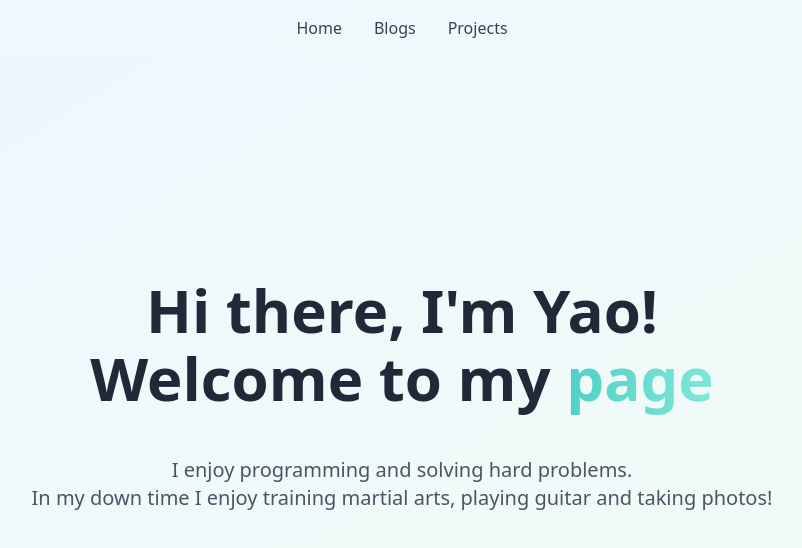
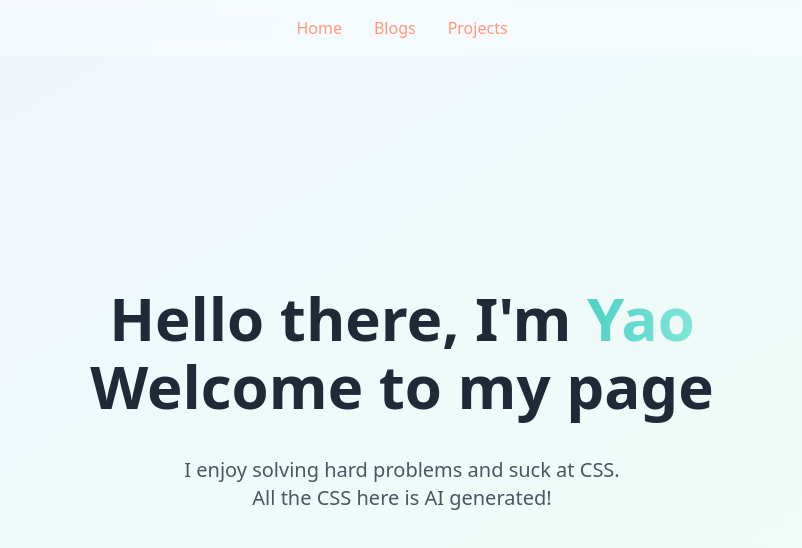
Before and after one commit to YaoKePro/yaoke, a SvelteKit app: page / in a window 1280 px wide. Shown: the top 548 px of the page, without its empty margins (238-1040 px from the left). Built offline with nearby package versions, Linux system fonts and the light colour scheme.

Commit message:
added first blog

```diff
--- a/package.json
+++ b/package.json
@@ -8,6 +8,9 @@
 		"build": "vite build",
 		"preview": "vite preview",
 		"prepare": "svelte-kit sync || echo ''"
+	},
+	"dependencies": {
+		"shiki": "^2.1.0"
 	},
 	"devDependencies": {
 		"@sveltejs/adapter-auto": "^4.0.0",
--- /dev/null
+++ b/src/content/blogs/Talent.svelte
@@ -0,0 +1,20 @@
+<script>
+  let talented = $state(true);
+</script>
+
+<button onclick={(talented = !talented)}>Toggle</button>
+<br />
+
+You are {talented ? "" : "not"} talented.
+{#if talented}
+  Now you need hard work!
+{:else}
+  You need work even harder!
+{/if}
+
+<style>
+  button {
+    color: white;
+    background: #012169;
+  }
+</style>
--- a/src/routes/+layout.svelte
+++ b/src/routes/+layout.svelte
@@ -21,9 +21,10 @@
 <style>
   .glass-nav {
     backdrop-filter: blur(10px);
-    background-color: rgba(255, 255, 255, 0.1);
+    background-color: #ffffff5b;
   }
   .nav-link {
+    color: #ff997d;
     transition: all 0.3s ease;
   }
   .nav-link:hover {
--- a/src/routes/+page.svelte
+++ b/src/routes/+page.svelte
@@ -2,16 +2,16 @@
 <div
   class="flex flex-col items-center justify-center min-h-screen text-center px-4"
 >
-  <h1 class="animated-text text-5xl md:text-6xl font-bold text-gray-800 mb-4">
-    <span class="greeting block">Hi there, I'm Yao!</span>
-    <span class="name block mt-2"
-      >Welcome to my <span class="name-highlight">page</span></span
+  <h1 class="text-5xl md:text-6xl font-bold text-gray-800 mb-4">
+    <span class="greeting block"
+      >Hello there, I'm <span class="name-highlight">Yao</span></span
     >
+    <span class="name block mt-2">Welcome to my page</span>
   </h1>
 
   <p class="subtitle text-lg md:text-xl text-gray-600 mt-6">
-    I enjoy programming and solving hard problems.<br />
-    In my down time I enjoy training martial arts, playing guitar and taking photos!
+    I enjoy solving hard problems and suck at CSS. <br />
+    All the CSS here is AI generated!
   </p>
 </div>
 
@@ -25,9 +25,6 @@
       transform: translateY(-10px);
     }
   }
-  .animated-text {
-    animation: float 3s ease-in-out infinite;
-  }
 
   .name-highlight {
     background: linear-gradient(90deg, #4fd1c5, #81e6d9);
--- a/src/routes/blogs/+page.svelte
+++ b/src/routes/blogs/+page.svelte
@@ -35,6 +35,16 @@
         </h2>
 
         <p class="text-gray-600 mb-4">{post.metadata.description}</p>
+
+        <div class="flex flex-wrap gap-2 mb-4">
+          {#each post.metadata.tags as tag}
+            <span
+              class="px-3 py-1 bg-blue-100/50 text-blue-600 rounded-full text-sm"
+            >
+              {tag}
+            </span>
+          {/each}
+        </div>
 
         <div class="flex items-center text-sm text-blue-500 space-x-2">
           <svg
--- a/src/routes/projects/+page.svelte
+++ b/src/routes/projects/+page.svelte
@@ -31,7 +31,7 @@
 
   <div class="grid md:grid-cols-2 gap-8">
     {#each projects as project}
-      <a href={project.link}>
+      <a href={project.link} target="_blank" rel="noopener noreferrer">
         <div
           class="group relative bg-white/80 backdrop-blur-sm rounded-xl p-8 shadow-md hover:shadow-lg
                  transition-all duration-300 hover:-translate-y-1 border border-white/20"
--- a/svelte.config.js
+++ b/svelte.config.js
@@ -1,17 +1,34 @@
-import { mdsvex } from "mdsvex";
-import adapter from '@sveltejs/adapter-auto';
+import adapter from "@sveltejs/adapter-auto";
+
+import { mdsvex, escapeSvelte } from "mdsvex";
+import { createHighlighter } from "shiki";
+
+const theme = "github-dark";
+const highlighter = await createHighlighter({
+  themes: [theme],
+  langs: ["javascript", "typescript"],
+});
+
+const mdsvexOptions = {
+  highlight: {
+    highlighter: async (code, lang = "text") => {
+      const html = escapeSvelte(highlighter.codeToHtml(code, { lang, theme }));
+      return `{@html \`${html}\` }`;
+    },
+  },
+};
 
 /** @type {import('@sveltejs/kit').Config} */
 const config = {
-    kit: {
-		// adapter-auto only supports some environments, see https://svelte.dev/docs/kit/adapter-auto for a list.
-		// If your environment is not supported, or you settled on a specific environment, switch out the adapter.
-		// See https://svelte.dev/docs/kit/adapters for more information about adapters.
-		adapter: adapter()
-	},
+  kit: {
+    // adapter-auto only supports some environments, see https://svelte.dev/docs/kit/adapter-auto for a list.
+    // If your environment is not supported, or you settled on a specific environment, switch out the adapter.
+    // See https://svelte.dev/docs/kit/adapters for more information about adapters.
+    adapter: adapter(),
+  },
 
-    preprocess: [mdsvex()],
-    extensions: [".svelte", ".svx"]
+  preprocess: [mdsvex(mdsvexOptions)],
+  extensions: [".svelte", ".svx"],
 };
 
 export default config;
```
Also changed, not shown: 2 other files (tests, documents, lock files or other folders).
